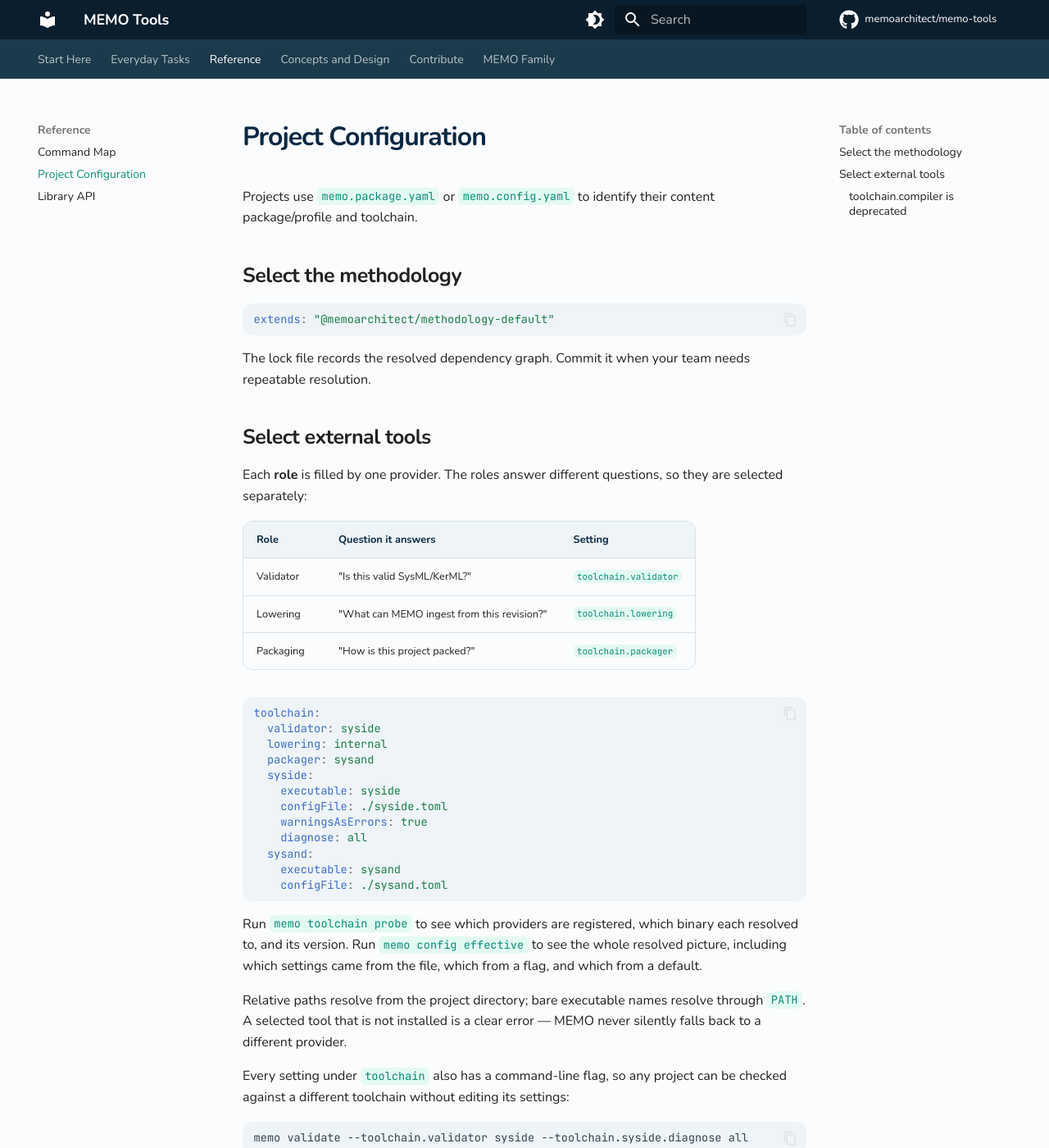
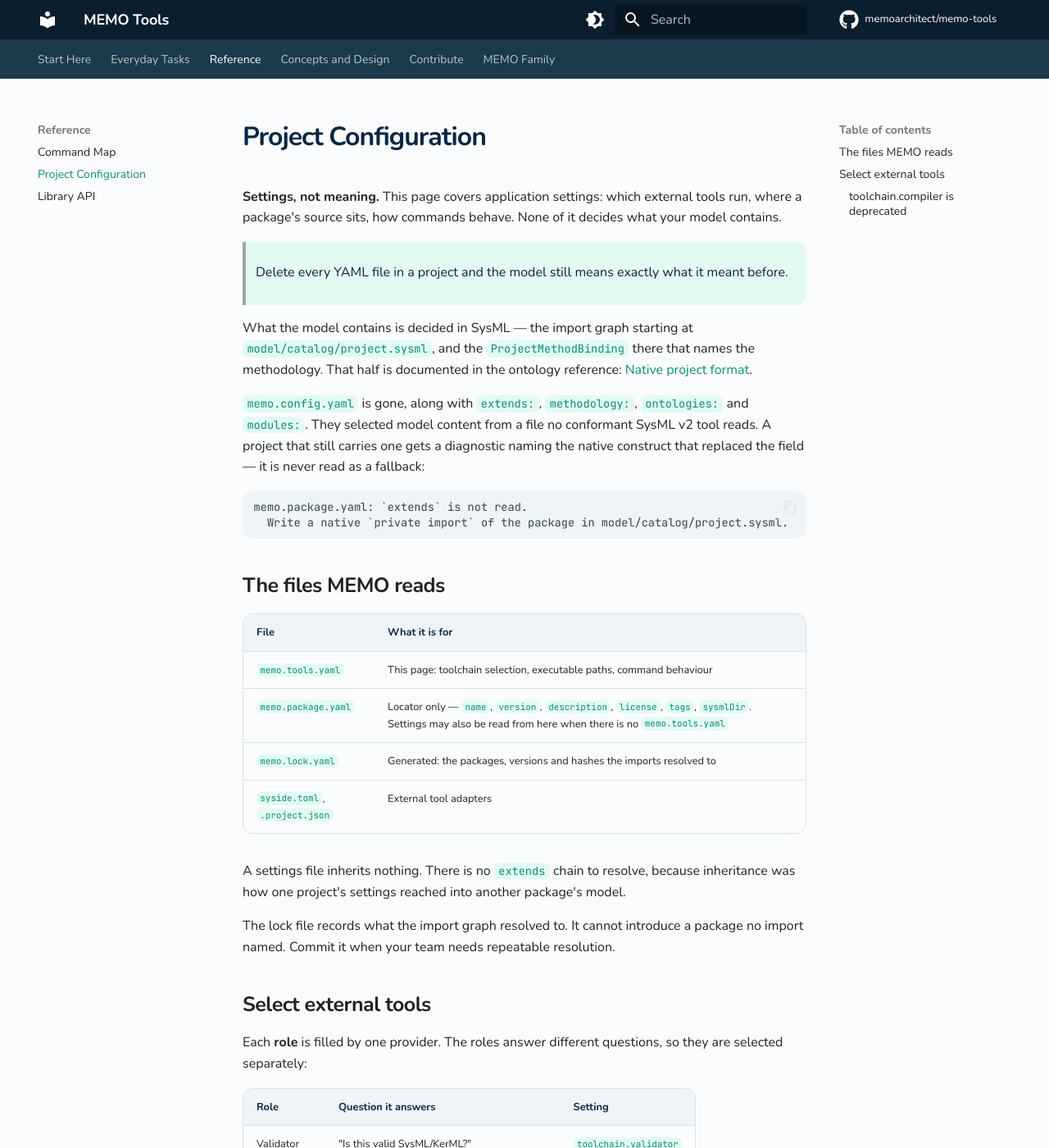
Before and after one commit to memoarchitect/memo-tools, an MkDocs documentation site: the page built from docs/reference/configuration.md, in a window 1280 px wide and 1400 px high. Shown: the whole window at 82% size. Built offline with MkDocs 1.6.1 and Material for MkDocs 9.7.7, drawn with Linux system fonts in a browser that asks for light colours; comment, search, counter and statistics services are not loaded.

Commit message:
docs: configuration reference covers settings, not model content
The page opened by telling users that memo.config.yaml identifies their content
package, and documented extends: as methodology selection. Both were retired at
the native semantic flip: settings-boundary.ts rejects extends, methodology,
ontologies and modules by name, printing the native construct that replaced each.

Rewritten around the rule the flip established — delete every YAML file and the
model still means what it meant — with the four files MEMO actually reads.
Ground truth is config-loader.ts and package-manifest.ts, not the ADRs: the
settings file is memo.tools.yaml, with memo.package.yaml as a fallback, and a
settings file inherits nothing.

Also: architecture/index.md described ontology resolution as starting from an
extends: declaration; it starts from the import graph. validate.md pointed
toolchain selection at memo.config.yaml.

R7-S2.

Co-Authored-By: Claude Opus 5 <noreply@anthropic.com>

````diff
--- a/docs/reference/configuration.md
+++ b/docs/reference/configuration.md
@@ -1,16 +1,41 @@
 # Project Configuration
 
-Projects use `memo.package.yaml` or `memo.config.yaml` to identify
-their content package/profile and toolchain.
+**Settings, not meaning.** This page covers application settings: which external
+tools run, where a package's source sits, how commands behave. None of it
+decides what your model contains.
 
-## Select the methodology
+> Delete every YAML file in a project and the model still means exactly what it
+> meant before.
 
-```yaml
-extends: "@memoarchitect/methodology-default"
+What the model contains is decided in SysML — the import graph starting at
+`model/catalog/project.sysml`, and the `ProjectMethodBinding` there that names
+the methodology. That half is documented in the ontology reference:
+[Native project format](https://memoarchitect.com/memo/reference/native-project-format/).
+
+`memo.config.yaml` is gone, along with `extends:`, `methodology:`, `ontologies:`
+and `modules:`. They selected model content from a file no conformant SysML v2
+tool reads. A project that still carries one gets a diagnostic naming the native
+construct that replaced the field — it is never read as a fallback:
+
+```text
+memo.package.yaml: `extends` is not read.
+  Write a native `private import` of the package in model/catalog/project.sysml.
 ```
 
-The lock file records the resolved dependency graph. Commit it when your team
-needs repeatable resolution.
+## The files MEMO reads
+
+| File | What it is for |
+| --- | --- |
+| `memo.tools.yaml` | This page: toolchain selection, executable paths, command behaviour |
+| `memo.package.yaml` | Locator only — `name`, `version`, `description`, `license`, `tags`, `sysmlDir`. Settings may also be read from here when there is no `memo.tools.yaml` |
+| `memo.lock.yaml` | Generated: the packages, versions and hashes the imports resolved to |
+| `syside.toml`, `.project.json` | External tool adapters |
+
+A settings file inherits nothing. There is no `extends` chain to resolve, because
+inheritance was how one project's settings reached into another package's model.
+
+The lock file records what the import graph resolved to. It cannot introduce a
+package no import named. Commit it when your team needs repeatable resolution.
 
 ## Select external tools
 
````
Also changed, not shown: docs/architecture/index.md (+6 -3 lines), docs/tasks/validate.md (+2 -2 lines).
